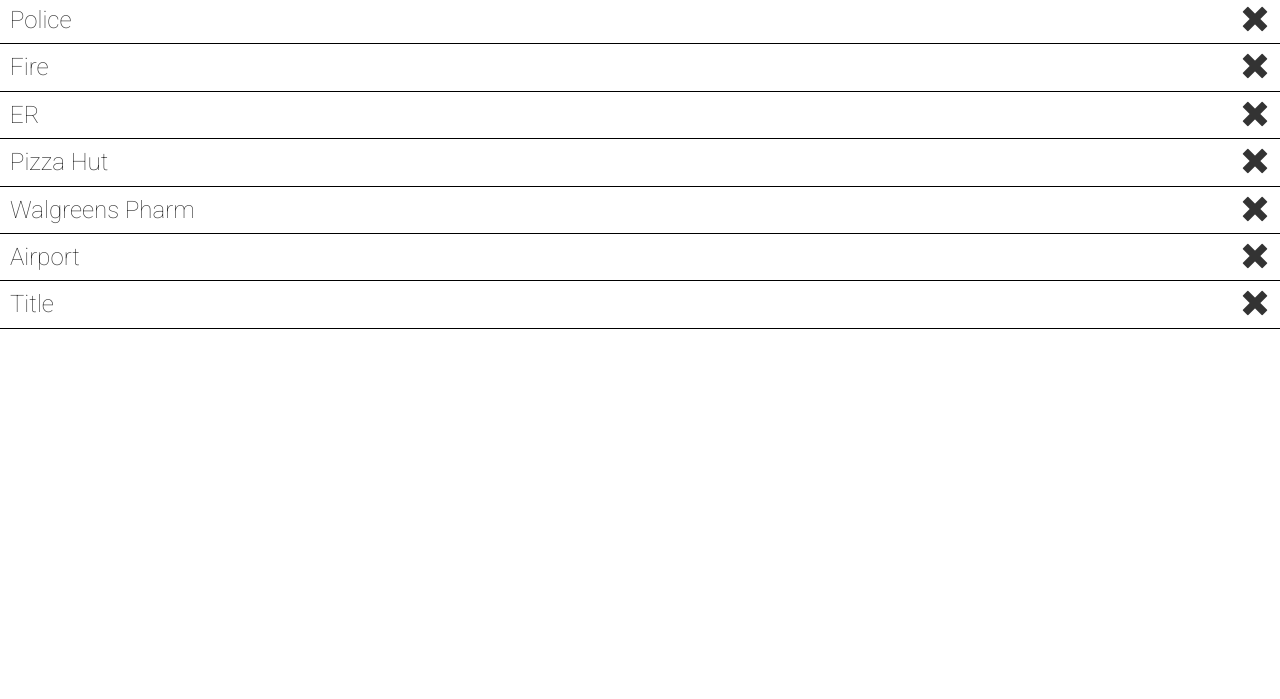
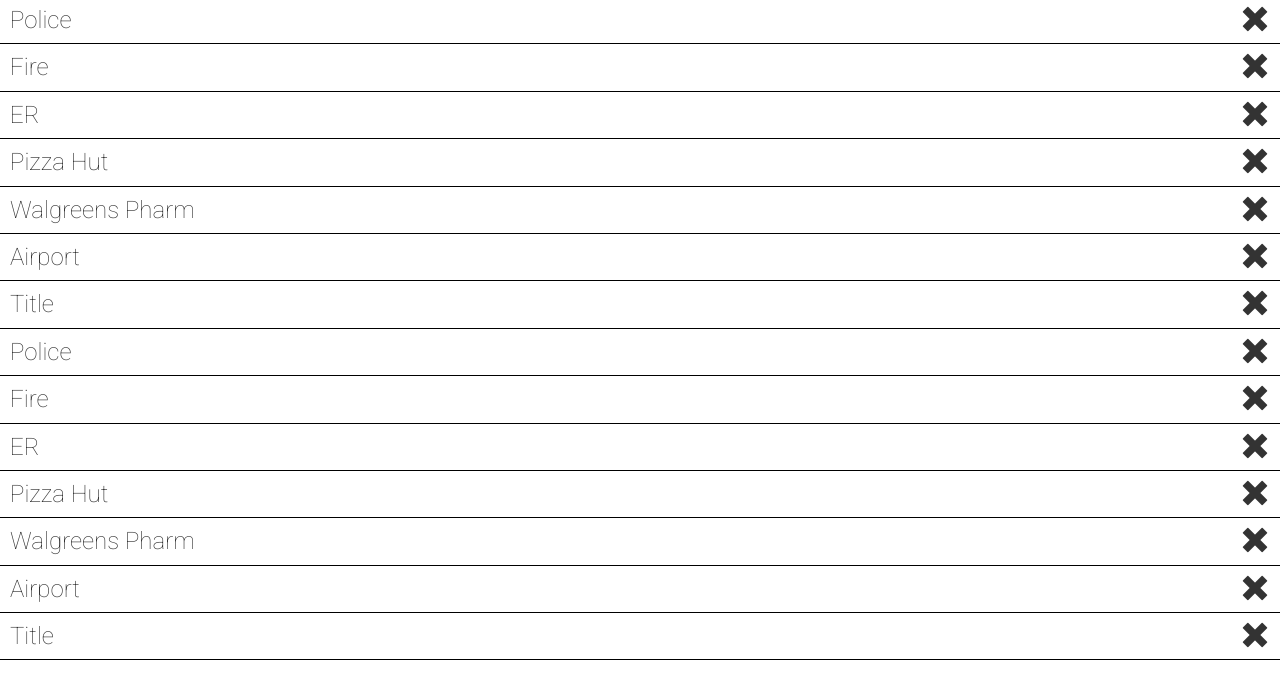
Before and after one commit to eanplatter/fetchStyles, a plain HTML site: page index.html in a window 1280 px wide. Shown: the part 93-792 px from the top of the page. Drawn offline with nearby package versions, Linux system fonts and the light colour scheme.

Commit message:
fixing for android

```diff
--- a/index.html
+++ b/index.html
@@ -14,8 +14,8 @@
     <meta name="viewport" content="user-scalable=no">
     <meta name="viewport" content="width=device-width">
     <meta name="apple-mobile-web-app-status-bar-style" content="black" />
-    <link rel="apple-touch-icon-precomposed" href="http://i1264.photobucket.com/albums/jj488/eanplatter1/0b609bef-b8f0-48e9-8896-df58841e5b53_zps6d59fa86.png">
-    <link rel="apple-touch-startup-image" href="http://i1264.photobucket.com/albums/jj488/eanplatter1/0b609bef-b8f0-48e9-8896-df58841e5b53_zps6d59fa86.png">
+    <link rel="apple-touch-icon-precomposed" href="http://i1264.photobucket.com/albums/jj488/eanplatter1/a5e2502c-51c5-472c-b613-e2b08ca64e9f_zps60b727c6.png">
+    <link rel="apple-touch-startup-image" href="http://i1264.photobucket.com/albums/jj488/eanplatter1/a5e2502c-51c5-472c-b613-e2b08ca64e9f_zps60b727c6.png">
   	<meta name="viewport" content="width=device-width, initial-scale=1, minimum-scale=1.0, maximum-scale=1.0, minimal-ui" />
 
 
@@ -80,6 +80,48 @@
 			<span style="margin-left:20px;" class="glyphicon glyphicon-remove pull-right"></span>
 		</div>
 	</div>
+	<div class="contact-index">
+		<div class="contact-card-index">
+			<h3>Police</h3>
+			<span style="margin-left:20px;" class="glyphicon glyphicon-remove pull-right"></span>
+		</div>
+	</div>
+	<div class="contact-index">
+		<div class="contact-card-index">
+			<h3>Fire</h3>
+			<span style="margin-left:20px;" class="glyphicon glyphicon-remove pull-right"></span>
+		</div>
+	</div>
+	<div class="contact-index">
+		<div class="contact-card-index">
+			<h3>ER</h3>
+			<span style="margin-left:20px;" class="glyphicon glyphicon-remove pull-right"></span>
+		</div>
+	</div>
+	<div class="contact-index">
+		<div class="contact-card-index">
+			<h3>Pizza Hut</h3>
+			<span style="margin-left:20px;" class="glyphicon glyphicon-remove pull-right"></span>
+		</div>
+	</div>
+	<div class="contact-index">
+		<div class="contact-card-index">
+			<h3>Walgreens Pharm</h3>
+			<span style="margin-left:20px;" class="glyphicon glyphicon-remove pull-right"></span>
+		</div>
+	</div>
+	<div class="contact-index">
+		<div class="contact-card-index">
+			<h3>Airport</h3>
+			<span style="margin-left:20px;" class="glyphicon glyphicon-remove pull-right"></span>
+		</div>
+	</div>
+	<div class="contact-index">
+		<div class="contact-card-index">
+			<h3>Title</h3>
+			<span style="margin-left:20px;" class="glyphicon glyphicon-remove pull-right"></span>
+		</div>
+	</div>
 
 <script src="http://cdnjs.cloudflare.com/ajax/libs/jquery/2.1.1/jquery.min.js"></script>
 <script src="http://maxcdn.bootstrapcdn.com/bootstrap/3.2.0/js/bootstrap.min.js"></script>
```
